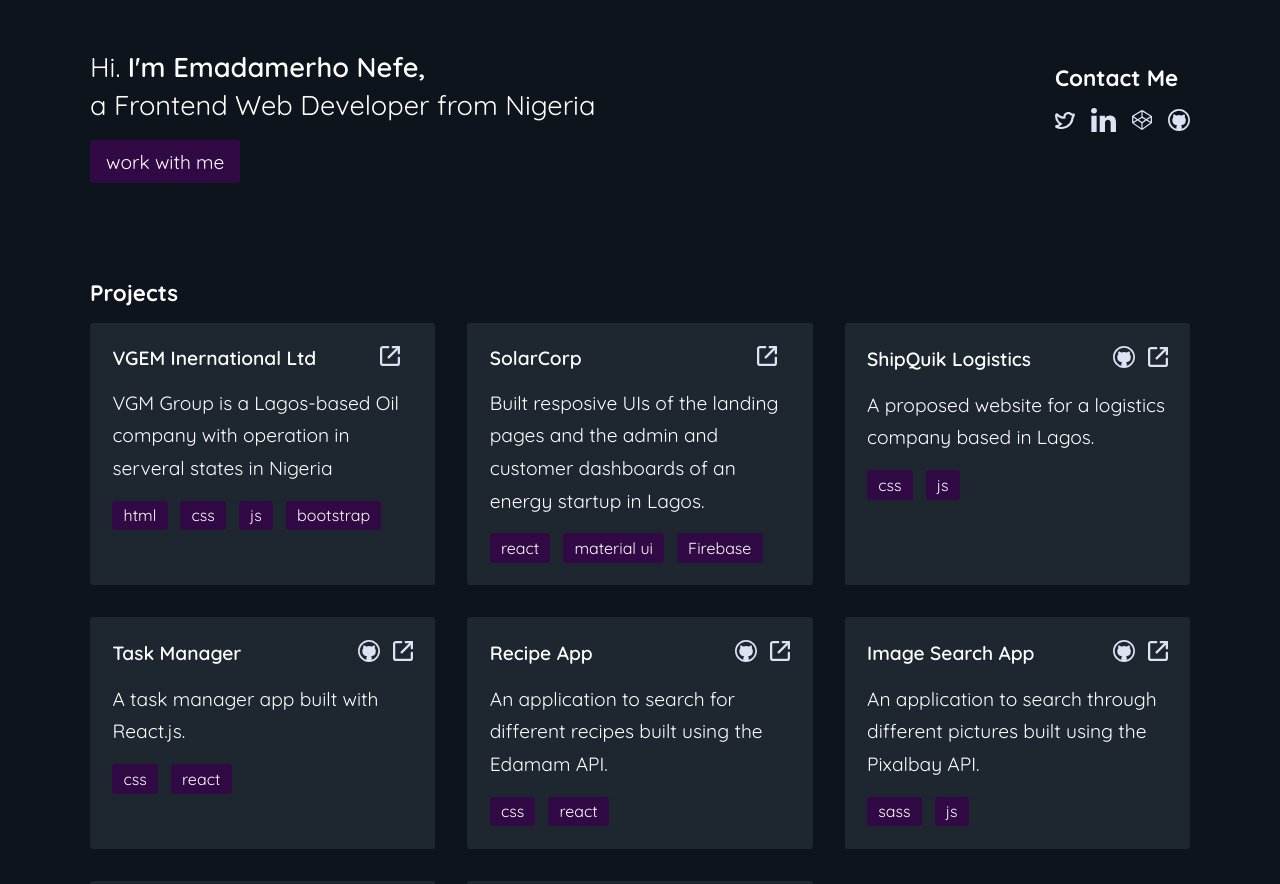
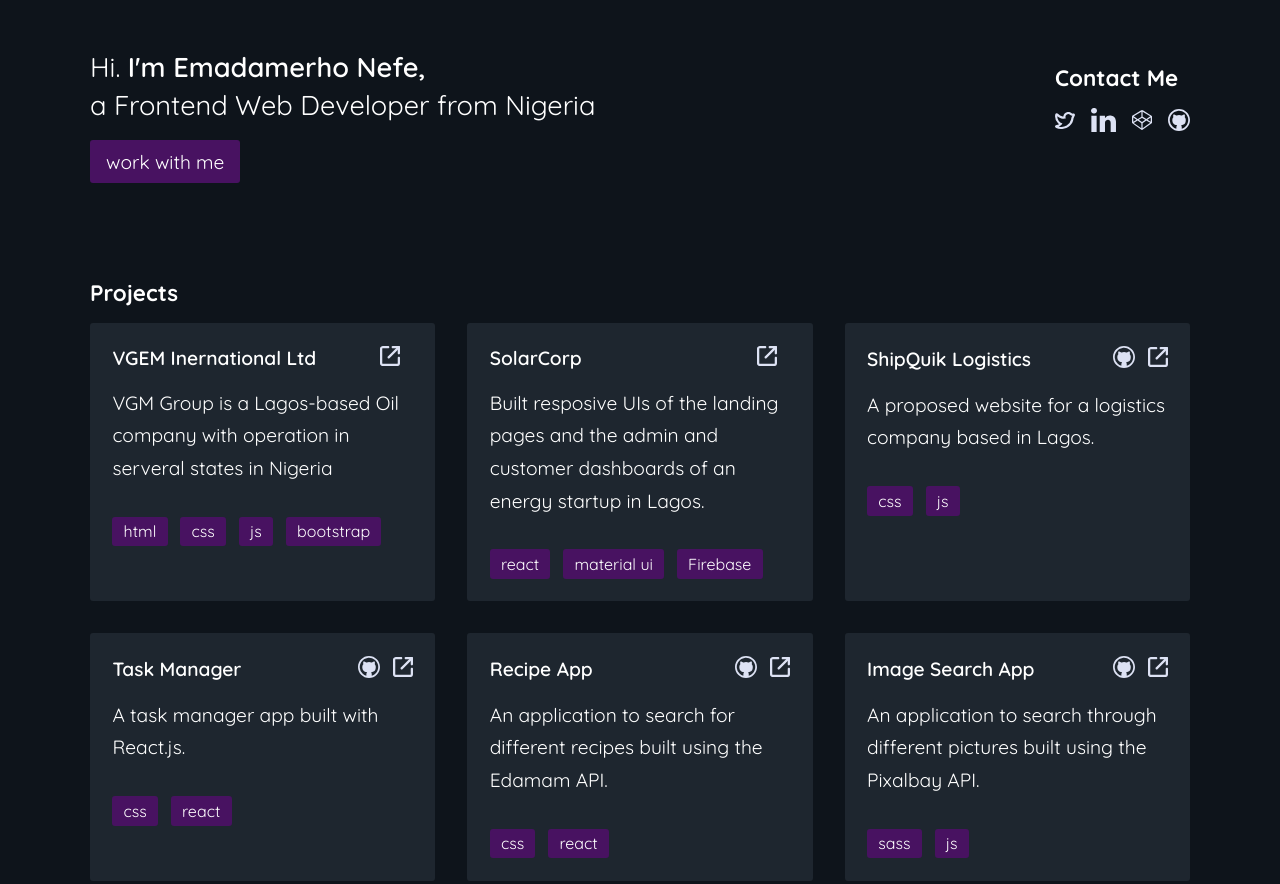
Before and after one commit to nefejames/my-portfolio-v2, a website: page index.html in a window 1280 px wide. Shown: the top 884 px of the page. Drawn offline with Linux system fonts and the light colour scheme.

Commit message:
playing with accent color; adjusted top margin of project badges

```diff
--- a/sass/_variables.scss
+++ b/sass/_variables.scss
@@ -7,7 +7,7 @@
 $dark-bg-color-1: #0e141b;
 $dark-bg-color-2: #1e262f;
 $color-white: #fff;
-$accent-color: #310944;
+$accent-color: #481261;
 
 //border radius
 $border-radius: 3px;
--- a/sass/components/_sections.scss
+++ b/sass/components/_sections.scss
@@ -73,7 +73,7 @@
 
     &__badges {
       display: flex;
-      margin-top: 1rem;
+      margin-top: 2rem;
 
       .badge {
         padding: 0.3rem 0.7rem;
```
Also changed, not shown: css/style.css.
